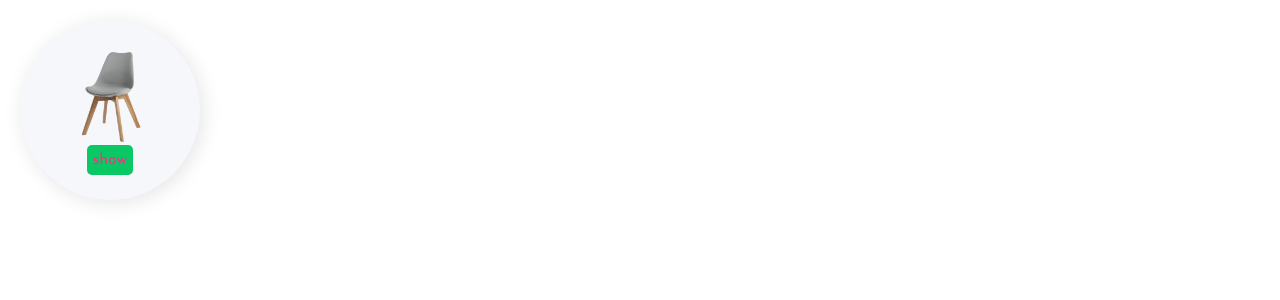
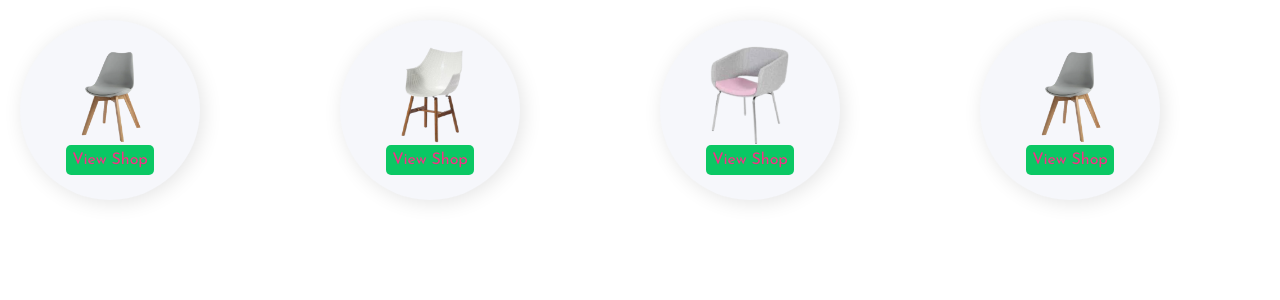
Before and after one commit to AOMuiz/salaficommerce, a React (Create React App) app: page / in a window 1280 px wide. Shown: the top 300 px of the page. Built offline with nearby package versions, Linux system fonts and the light colour scheme.

Commit message:
import three images to be passed as props to the TopCategoriesCard component

```diff
--- a/src/App.js
+++ b/src/App.js
@@ -2,6 +2,9 @@ import TopCategoriesCard from "./components/cards/TopCategoriesCard";
 import GlobalStyle from "./constants/styles/global";
 import HomeScreen from "./screens/HomeScreen";
 import img from "./assets/images/image-20.png";
+import img2 from "./assets/images/image-30.png";
+import img3 from "./assets/images/image-40.png";
+import img4 from "./assets/images/image-50.png";
 import { colors } from "./constants/colors";
 
 function App() {
@@ -12,8 +15,11 @@ function App() {
         <ProductDetailsCard url={bag} url1={bag1} url2={bag2} url3={bag3} />
       </div> */}
       <GlobalStyle />
-      <div>
-        <TopCategoriesCard url={img} buttonName="show" />
+      <div className="grid grid-cols-4">
+        <TopCategoriesCard url={img} buttonName="View Shop" />
+        <TopCategoriesCard url={img2} buttonName="View Shop" />
+        <TopCategoriesCard url={img3} buttonName="View Shop" />
+        <TopCategoriesCard url={img4} buttonName="View Shop" />
       </div>
     </>
   );
```
